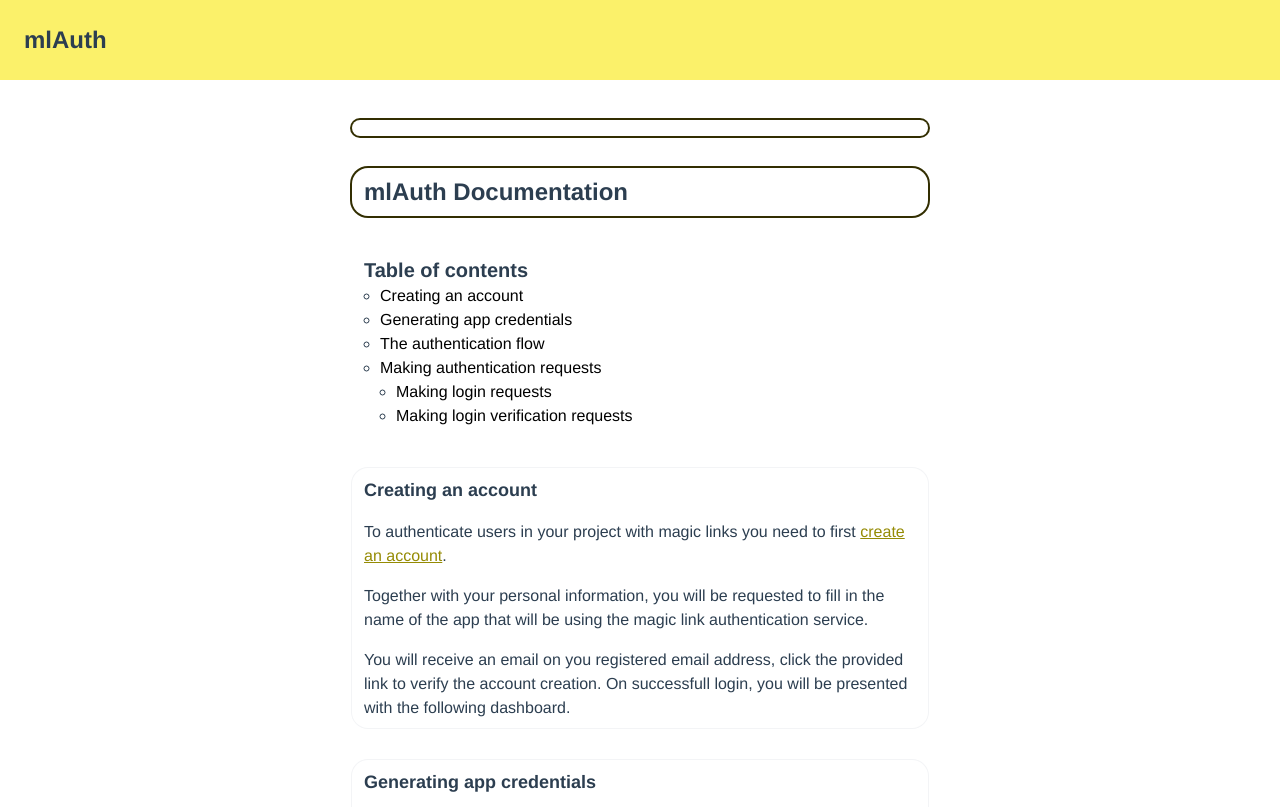
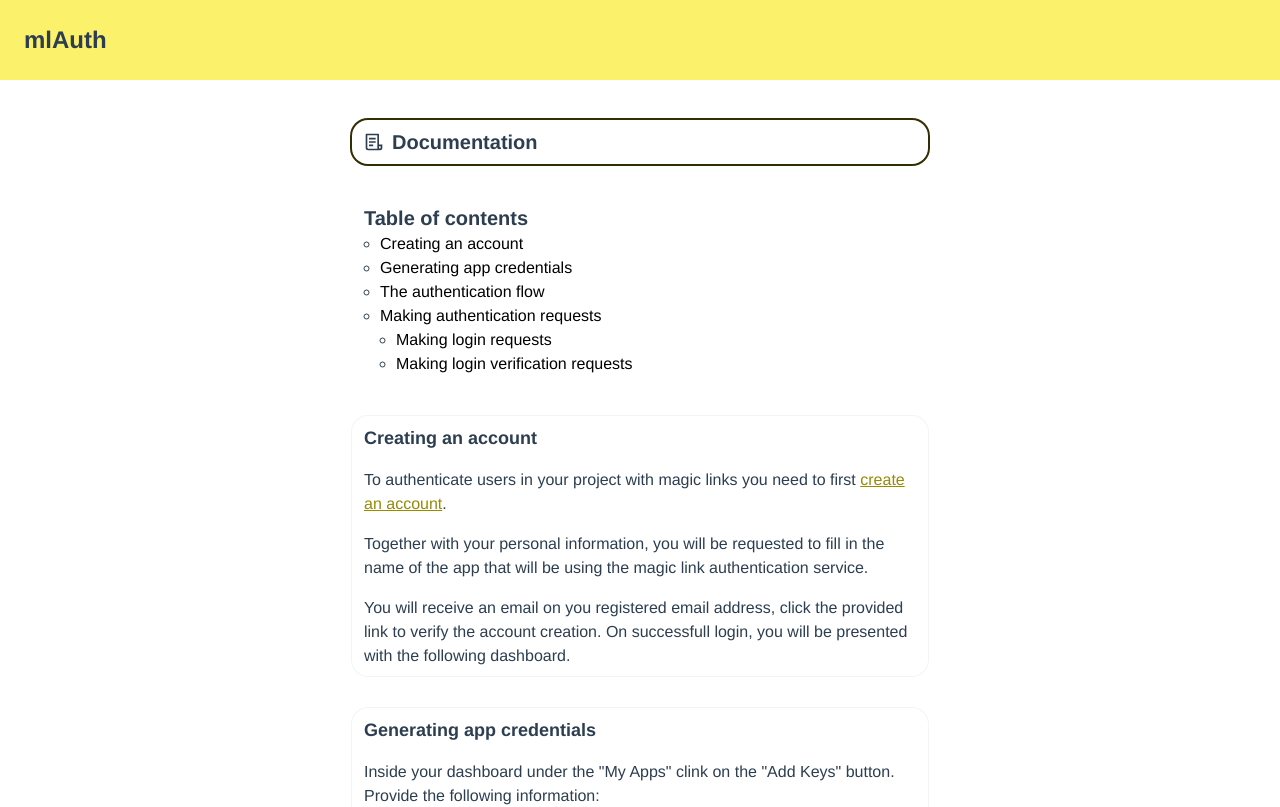
Before and after one commit to xinnks/mlAuth-client, a Vue app: page /docs in a window 1280 px wide. Shown: the top 807 px of the page. Built offline with nearby package versions, Linux system fonts and the light colour scheme; no server answers.

Commit message:
feat: Place page heading information on respective layout file slots - Add page icon

```diff
--- a/src/views/documentation.vue
+++ b/src/views/documentation.vue
@@ -4,10 +4,11 @@
 
 <template>
   <page>
+    <template #icon>
+      <svg xmlns="http://www.w3.org/2000/svg" viewBox="0 0 24 24" class="fill-current w-5 h-5"><path fill="none" d="M0 0h24v24H0z"/><path d="M19 22H5a3 3 0 0 1-3-3V3a1 1 0 0 1 1-1h14a1 1 0 0 1 1 1v12h4v4a3 3 0 0 1-3 3zm-1-5v2a1 1 0 0 0 2 0v-2h-2zm-2 3V4H4v15a1 1 0 0 0 1 1h11zM6 7h8v2H6V7zm0 4h8v2H6v-2zm0 4h5v2H6v-2z"/></svg>
+    </template>
+    <template #title>Documentation</template>
     <template #page>
-        <div class="mt-4 w-full inline-flex items-center justify-between ring-2 ring-primary-800 px-3 py-2 rounded-2xl bg-white">
-          <h1 class="text-2xl font-semibold">mlAuth Documentation</h1>
-        </div>
 
         <div class="mt-4 w-full px-3 py-2 rounded-2xl bg-white">
           <h2 class="text-xl font-bold">Table of contents</h2>
```
